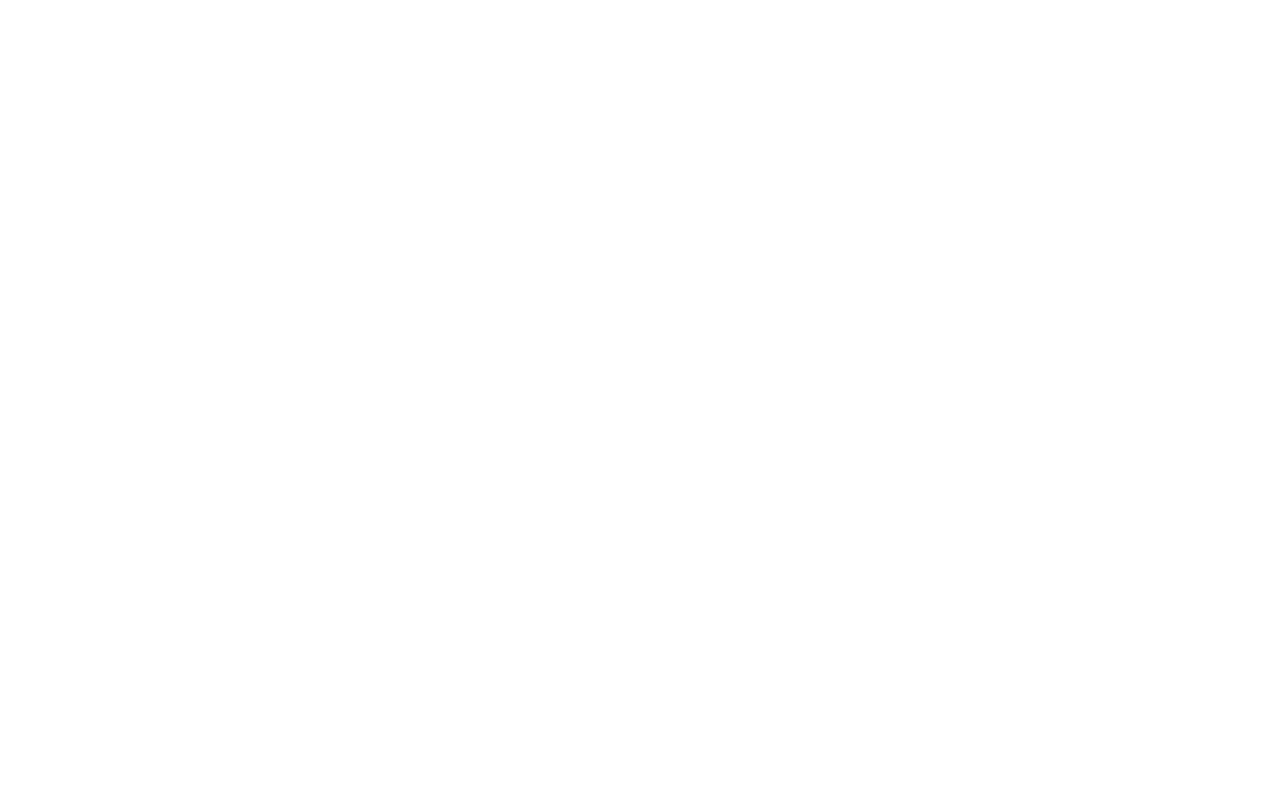
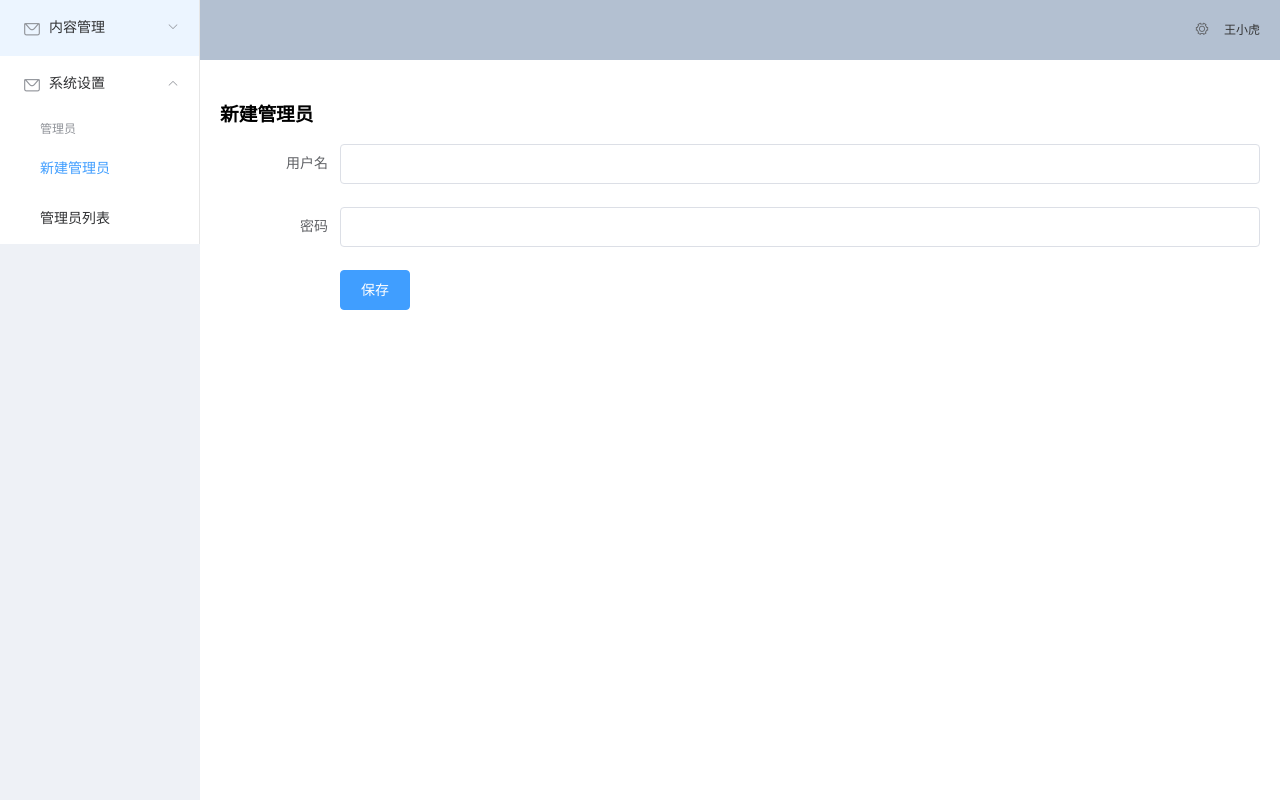
Before and after one commit to sweetDanXia/admin, a Vue app: page /admin_user/create in a window 1280 px wide. Built offline with nearby package versions, Linux system fonts and the light colour scheme.

Commit message:
富文本编辑器、管理员用户

```diff
--- a/package.json
+++ b/package.json
@@ -12,7 +12,8 @@
     "core-js": "^3.6.5",
     "element-ui": "^2.4.5",
     "vue": "^2.6.11",
-    "vue-router": "^3.2.0"
+    "vue-router": "^3.2.0",
+    "vue2-editor": "^2.10.2"
   },
   "devDependencies": {
     "@vue/cli-plugin-babel": "~4.5.0",
--- a/src/router/index.js
+++ b/src/router/index.js
@@ -9,6 +9,8 @@ import HeroEdit from '../views/HeroEdit.vue'
 import HeroList from '../views/HeroList.vue'
 import ArticleEdit from '../views/ArticleEdit.vue'
 import ArticleList from '../views/ArticleList.vue'
+import AdminUserEdit from '../views/AdminUserEdit.vue'
+import AdminUserList from '../views/AdminUserList.vue'
 
 Vue.use(VueRouter)
 
@@ -81,6 +83,22 @@ const routes = [
       name: 'ArticleEdit',
       component: ArticleEdit,
       props: true
+    },
+    {
+      path: '/admin_user/create',
+      name: 'AdminUserEdit',
+      component: AdminUserEdit
+    },
+    {
+      path: '/admin_user/list',
+      name: 'AdminUserEdit',
+      component: AdminUserList
+    },
+    {
+      path: '/admin_user/edit/:id',
+      name: 'AdminUserEdit',
+      component: AdminUserEdit,
+      props: true
     }]
   }
 ]
--- /dev/null
+++ b/src/views/AdminUserEdit.vue
@@ -0,0 +1,56 @@
+<template>
+  <div>
+    <h1>{{ id ? "编辑" : "新建" }}管理员</h1>
+    <el-form label-width="120px" @submit.native.prevent="save">
+      <el-form-item label="用户名">
+        <el-input v-model="model.userName"></el-input>
+      </el-form-item>
+      <el-form-item label="密码">
+        <el-input v-model="model.password"></el-input>
+      </el-form-item>
+      <el-form-item>
+        <el-button type="primary" native-type="submit">保存</el-button>
+      </el-form-item>
+    </el-form>
+  </div>
+</template>
+
+<script>
+export default {
+  props: {
+    id: {},
+  },
+  data() {
+    return {
+      model: {
+        userName: "",
+        password:""
+      },
+    };
+  },
+  created() {
+    this.id && this.fetch();
+  },
+  methods: {
+    async fetch() {
+      const res = await this.$http.get(`/rest/admin_users/${this.id}`);
+      this.model = res.data;
+    },
+    async save() {
+      let res;
+      if (this.id) {
+        res = await this.$http.put(`/rest/admin_users/${this.id}`, this.model);
+      } else {
+        res = await this.$http.post("/rest/admin_users", this.model);
+      }
+      this.$router.push("/admin_user/list");
+      if (res && res.status == 200) {
+        this.$message({
+          type: "success",
+          message: "保存成功",
+        });
+      }
+    },
+  },
+};
+</script>
--- /dev/null
+++ b/src/views/AdminUserList.vue
@@ -0,0 +1,53 @@
+<template>
+  <div>
+    <el-table :data="tableData">
+      <el-table-column prop="_id" label="ID" width="240"> </el-table-column>
+      <el-table-column prop="userName" label="用户名"> </el-table-column>
+      <el-table-column fixed="right" label="操作" width="100">
+        <template slot-scope="scope">
+          <el-button
+            type="text"
+            @click="$router.push(`/admin_user/edit/${scope.row._id}`)"
+            >编辑</el-button
+          >
+          <el-button type="text" @click="remove(scope.row)">删除</el-button>
+        </template>
+      </el-table-column>
+    </el-table>
+  </div>
+</template>
+
+<script>
+export default {
+  data() {
+    return {
+      tableData: [],
+    };
+  },
+  created() {
+    this.fetch();
+  },
+  methods: {
+    async fetch() {
+      const res = await this.$http.get("/rest/admin_users");
+      this.tableData = res.data;
+    },
+    async remove(row) {
+      this.$confirm(`是否确定删除管理员 ${row.userName}?`, "提示", {
+        confirmButtonText: "确定",
+        cancelButtonText: "取消",
+        type: "warning",
+      }).then(async () => {
+        const res = await this.$http.delete(`/rest/admin_users/${row._id}`);
+        if (res && res.status == 200) {
+          this.$message({
+            type: "success",
+            message: "删除",
+          });
+        }
+        this.fetch();
+      });
+    },
+  },
+};
+</script>
--- a/src/views/ArticleEdit.vue
+++ b/src/views/ArticleEdit.vue
@@ -4,14 +4,23 @@
     <el-form label-width="120px" @submit.native.prevent="save">
       <el-form-item label="所属分类">
         <el-select v-model="model.categories" multiple>
-          <el-option v-for="item in categories" :key="item._id" :label="item.name" :value="item._id"></el-option>
+          <el-option
+            v-for="item in categories"
+            :key="item._id"
+            :label="item.name"
+            :value="item._id"
+          ></el-option>
         </el-select>
       </el-form-item>
       <el-form-item label="标题">
         <el-input v-model="model.title"></el-input>
       </el-form-item>
       <el-form-item label="详情">
-        <el-input v-model="model.body" type="textarea"></el-input>
+        <vue-editor
+          v-model="model.body"
+          seCustomImageHandler
+          @image-added="handleImageAdded"
+        ></vue-editor>
       </el-form-item>
       <el-form-item>
         <el-button type="primary" native-type="submit">保存</el-button>
@@ -21,24 +30,36 @@
 </template>
 
 <script>
+import { VueEditor } from "vue2-editor";
 export default {
   props: {
     id: {},
+  },
+  components: {
+    VueEditor,
   },
   data() {
     return {
       model: {
         title: "",
-        categories:[]
+        categories: [],
       },
-      categories:[]
+      categories: [],
     };
   },
   created() {
-    this.fetchCategories()
+    this.fetchCategories();
     this.id && this.fetch();
   },
   methods: {
+    async handleImageAdded(file, Editor, cursorLocation, resetUploader) {
+      var formData = new FormData();
+      // 将image字段改成file，和其他上传字段一样
+      formData.append("file", file);
+      const res = await this.$http.post("/upload", formData);
+      Editor.insertEmbed(cursorLocation, "image", res.data.url);
+      resetUploader();
+    },
     async fetch() {
       const res = await this.$http.get(`/rest/articles/${this.id}`);
       this.model = res.data;
--- a/src/views/Main.vue
+++ b/src/views/Main.vue
@@ -1,8 +1,7 @@
 <template>
   <el-container style="height: 100vh">
     <el-aside width="200px" style="background-color: rgb(238, 241, 246)">
-      <!-- 增加router使得左侧可以点击跳转到对应路由页面 -->
-      <el-menu router :default-openeds="['1', '3']">
+      <el-menu router :default-openeds="['1']" unique-opened :default-active="$route.path">
         <el-submenu index="1">
           <template slot="title"
             ><i class="el-icon-message"></i>内容管理</template
@@ -26,6 +25,16 @@
             <template slot="title">文章</template>
             <el-menu-item index="/articles/create">新建文章</el-menu-item>
             <el-menu-item index="/articles/list">文章列表</el-menu-item>
+          </el-menu-item-group>
+        </el-submenu>
+        <el-submenu index="2">
+          <template slot="title"
+            ><i class="el-icon-message"></i>系统设置</template
+          >
+          <el-menu-item-group>
+            <template slot="title">管理员</template>
+            <el-menu-item index="/admin_user/create">新建管理员</el-menu-item>
+            <el-menu-item index="/admin_user/list">管理员列表</el-menu-item>
           </el-menu-item-group>
         </el-submenu>
       </el-menu>
```
Also changed, not shown: 1 other file (tests, documents, lock files or other folders).
